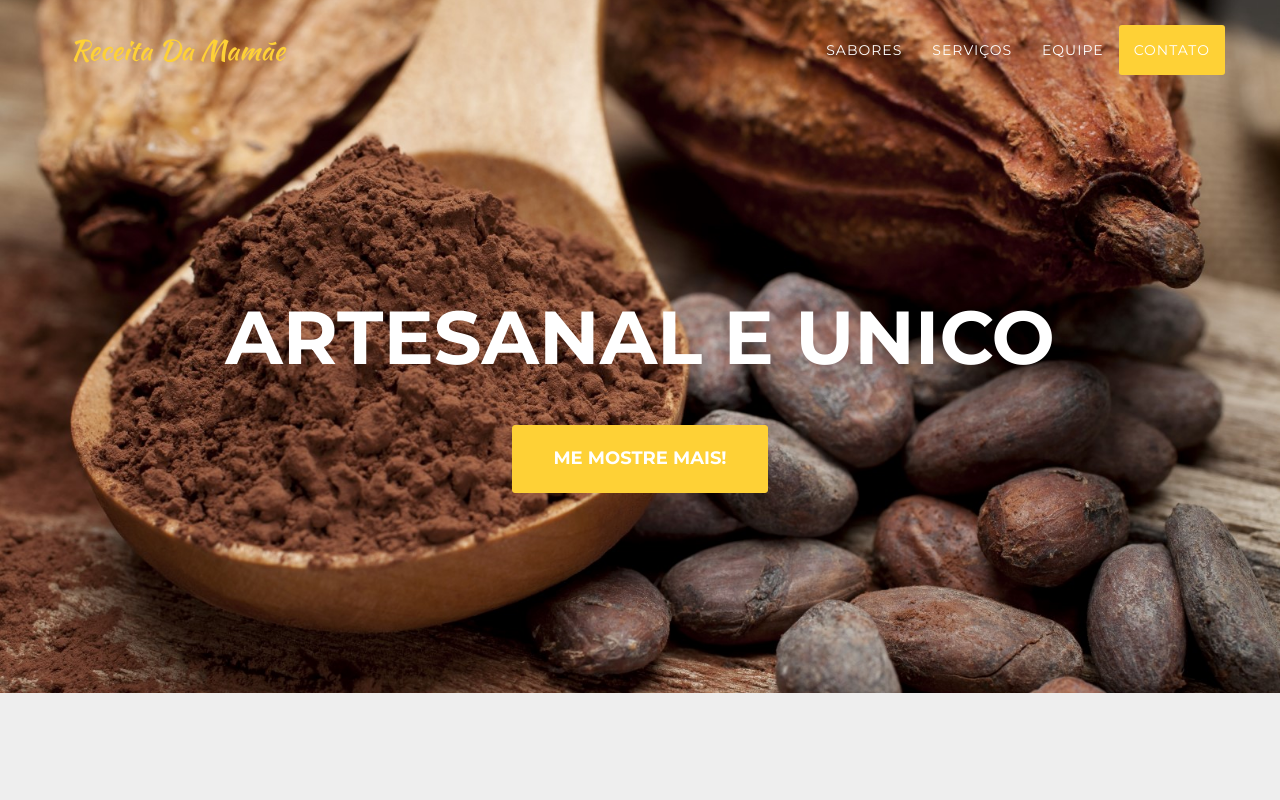
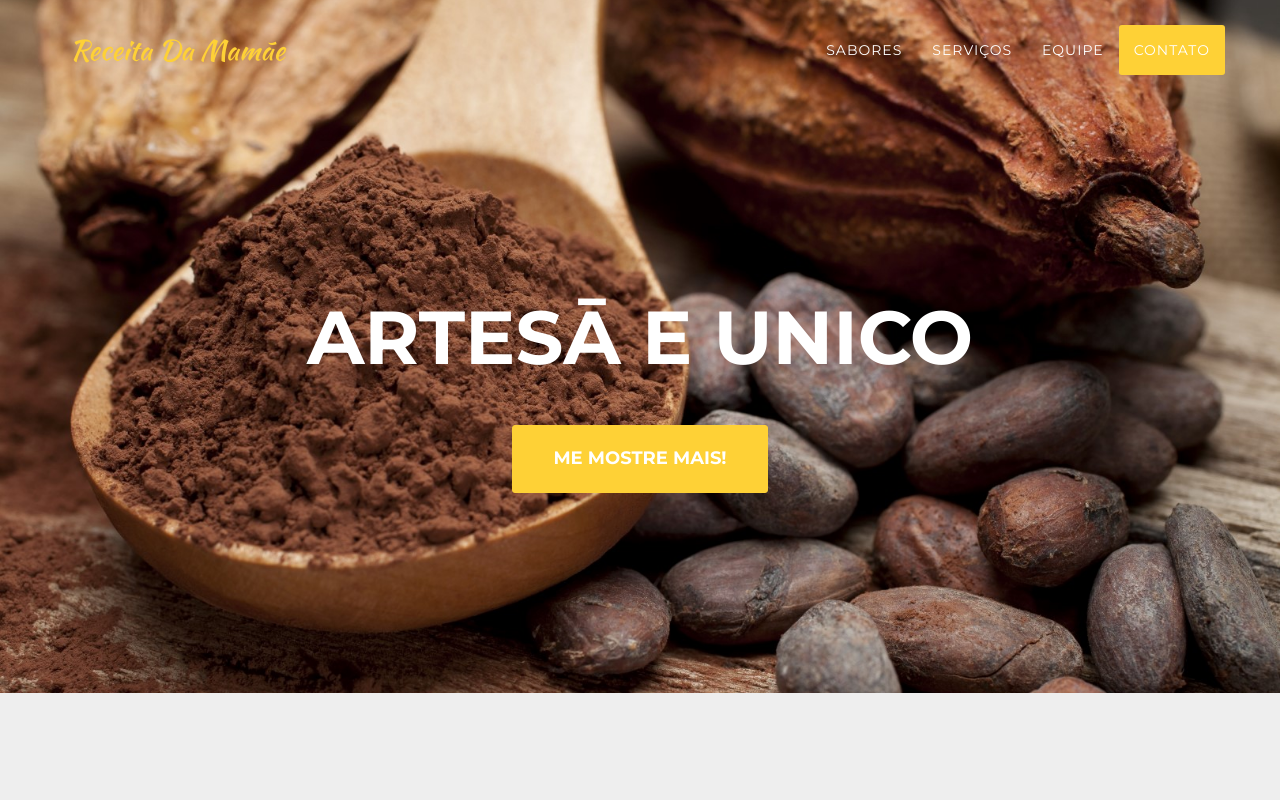
Before and after one commit to brennomoreira/trufas2, a website: page index.html in a window 1280 px wide. Shown: the top 800 px of the page. Drawn offline with nearby package versions, Linux system fonts and the light colour scheme; a web font is replaced by a local one.

```diff
--- a/index.html
+++ b/index.html
@@ -79,7 +79,7 @@
         <div class="container">
             <div class="intro-text">
                 <!-- <div class="intro-lead-in">Ta dando trabalho</div> -->
-                <div class="intro-heading">Artesanal e Unico</div>
+                <div class="intro-heading">Artesā e unico</div>
                 <a href="#portfolio" class="page-scroll btn btn-xl">Me mostre mais!</a>
             </div>
         </div>
```
